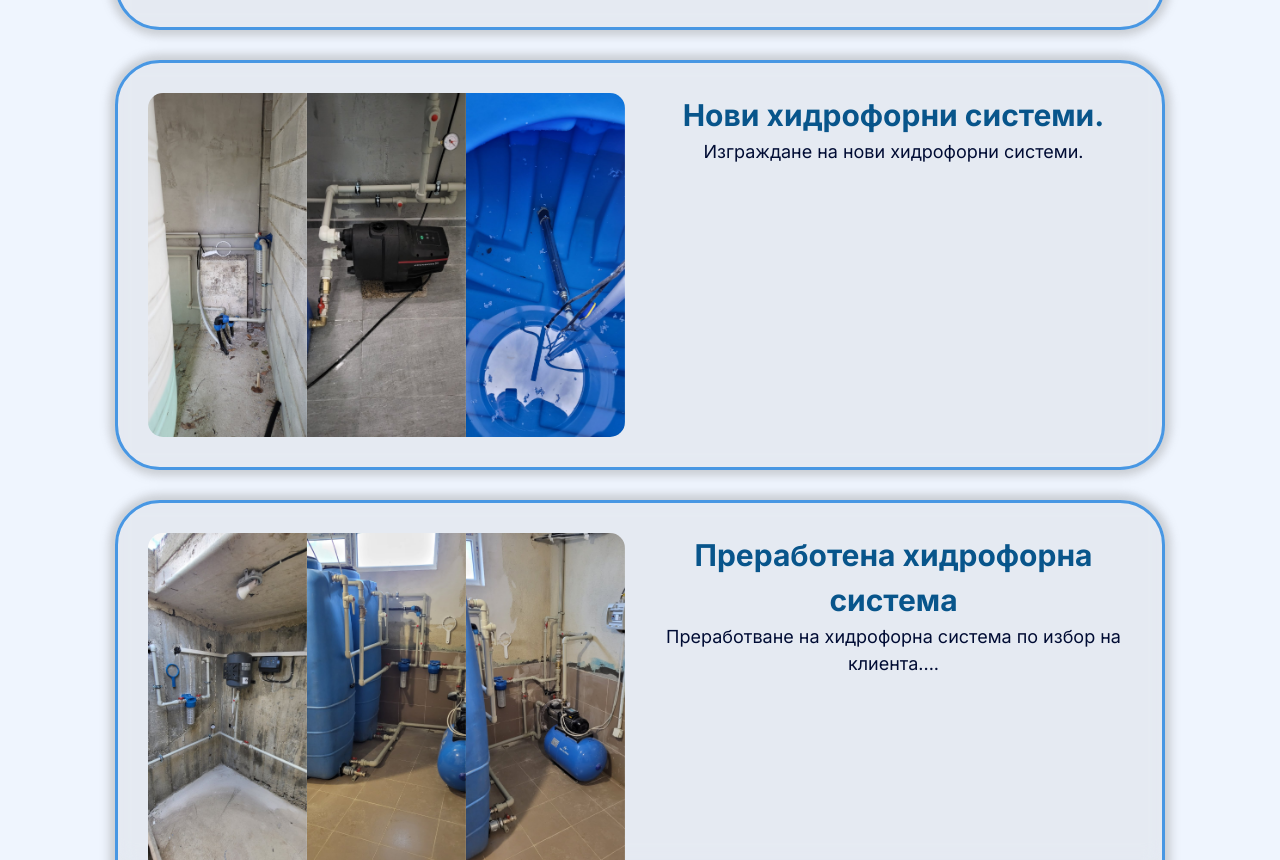
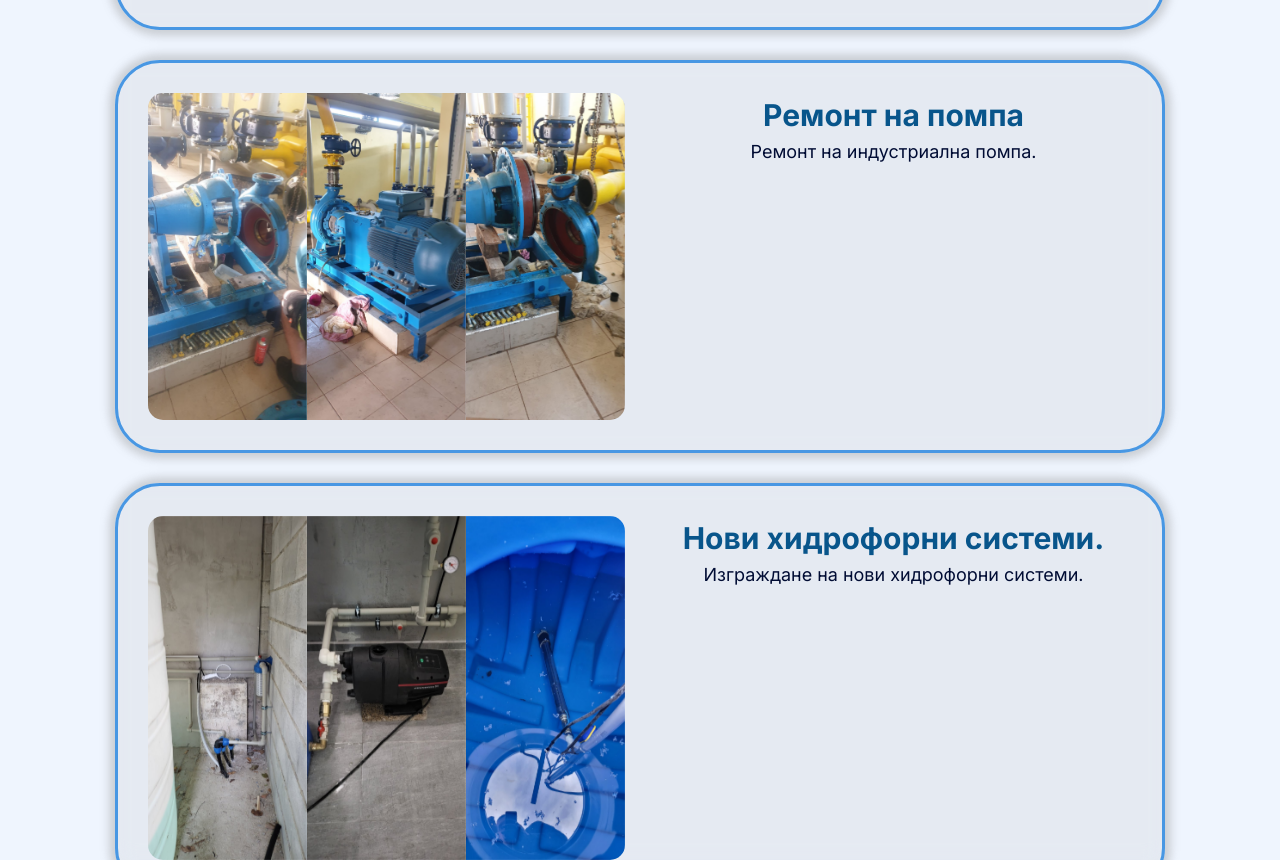
Before and after one commit to qceka88/PumpsRepairAndMaintenance, a plain HTML site: page index.html in a window 1280 px wide. Shown: the part 4062-4922 px from the top of the page. Drawn offline with nearby package versions, Linux system fonts and the light colour scheme.

Commit message:
Added industrial pump as finished project.

```diff
--- a/index.html
+++ b/index.html
@@ -62,7 +62,7 @@
             </div>
 
         </header>
-        <div class="top-banner-brands">
+        <div class="top-banner-brands ">
             <div class="brands-container">
                 <div class="brand-image-container">
                     <img class="brand-image" src="static/images/banner/grundfos.png" alt="Grundfos">
@@ -220,6 +220,23 @@
                             <div class="service-information-container">
                                 <h1>Нова система за отпадни води</h1>
                                 <p>Изграждане на нова система за отпадни води.</p>
+                            </div>
+                        </div>
+                                                <div class="service-card"> <!-- repair system  01 -->
+                            <div class="images-wrapper owl-carousel testimonial-carousel">
+                                <div class="image-container testimonial-item" onclick="modalImages(event)">
+                                    <img src="static/images/our_work/repair_industrial_pump/1.jpg" alt="img">
+                                </div>
+                                <div class="image-container testimonial-item" onclick="modalImages(event)">
+                                    <img src="static/images/our_work/repair_industrial_pump/2.jpg" alt="img">
+                                </div>
+                                <div class="image-container testimonial-item" onclick="modalImages(event)">
+                                    <img src="static/images/our_work/repair_industrial_pump/3.jpg" alt="img">
+                                </div>
+                            </div>
+                            <div class="service-information-container">
+                                <h1>Ремонт на помпа</h1>
+                                <p>Ремонт на индустриална помпа.</p>
                             </div>
                         </div>
                         <div class="service-card"> <!-- new hydrophore system 02 -->
```
Also changed, not shown: static/images/our_work/repair_industrial_pump/1.jpg (added), static/images/our_work/repair_industrial_pump/2.jpg (added), static/images/our_work/repair_industrial_pump/3.jpg (added).
